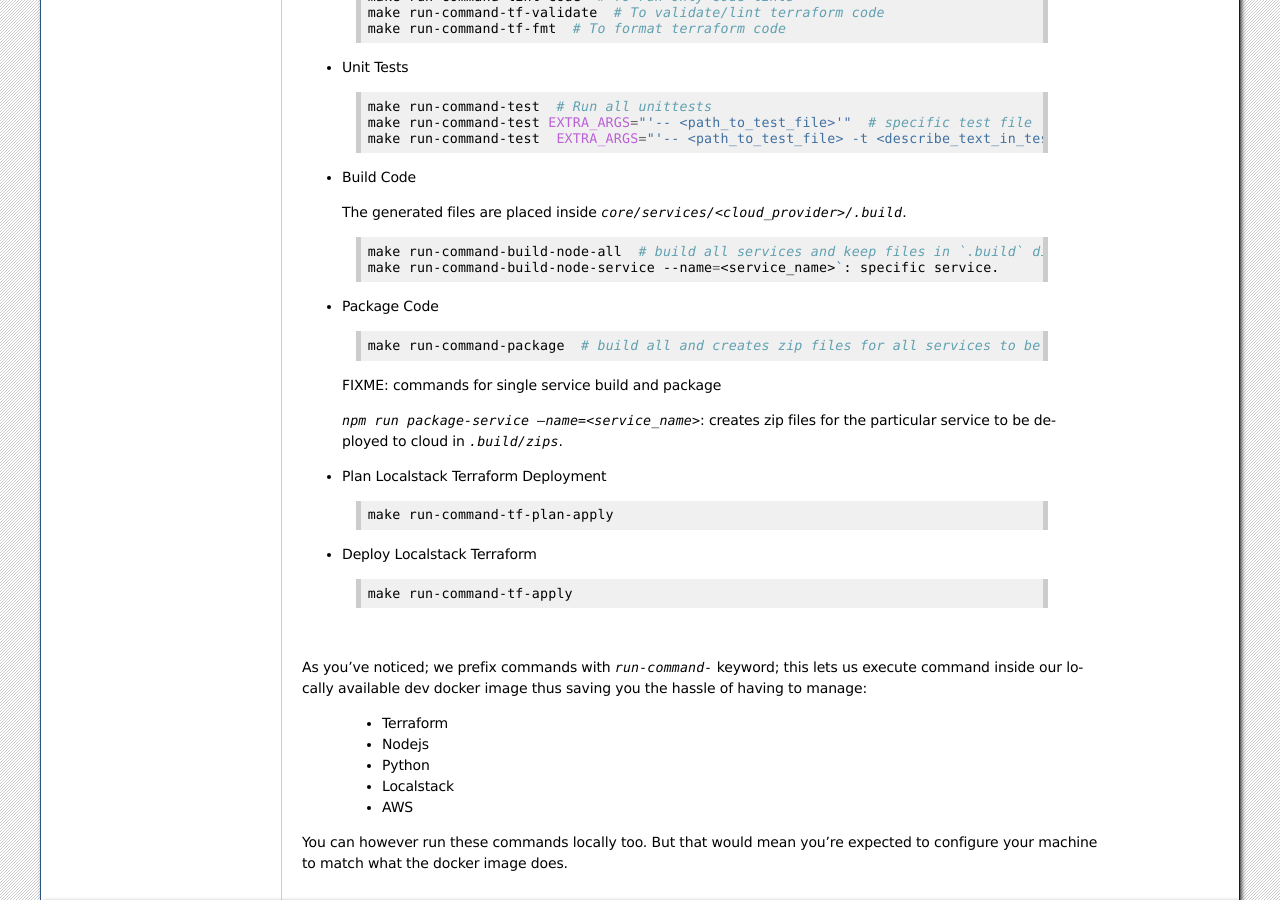
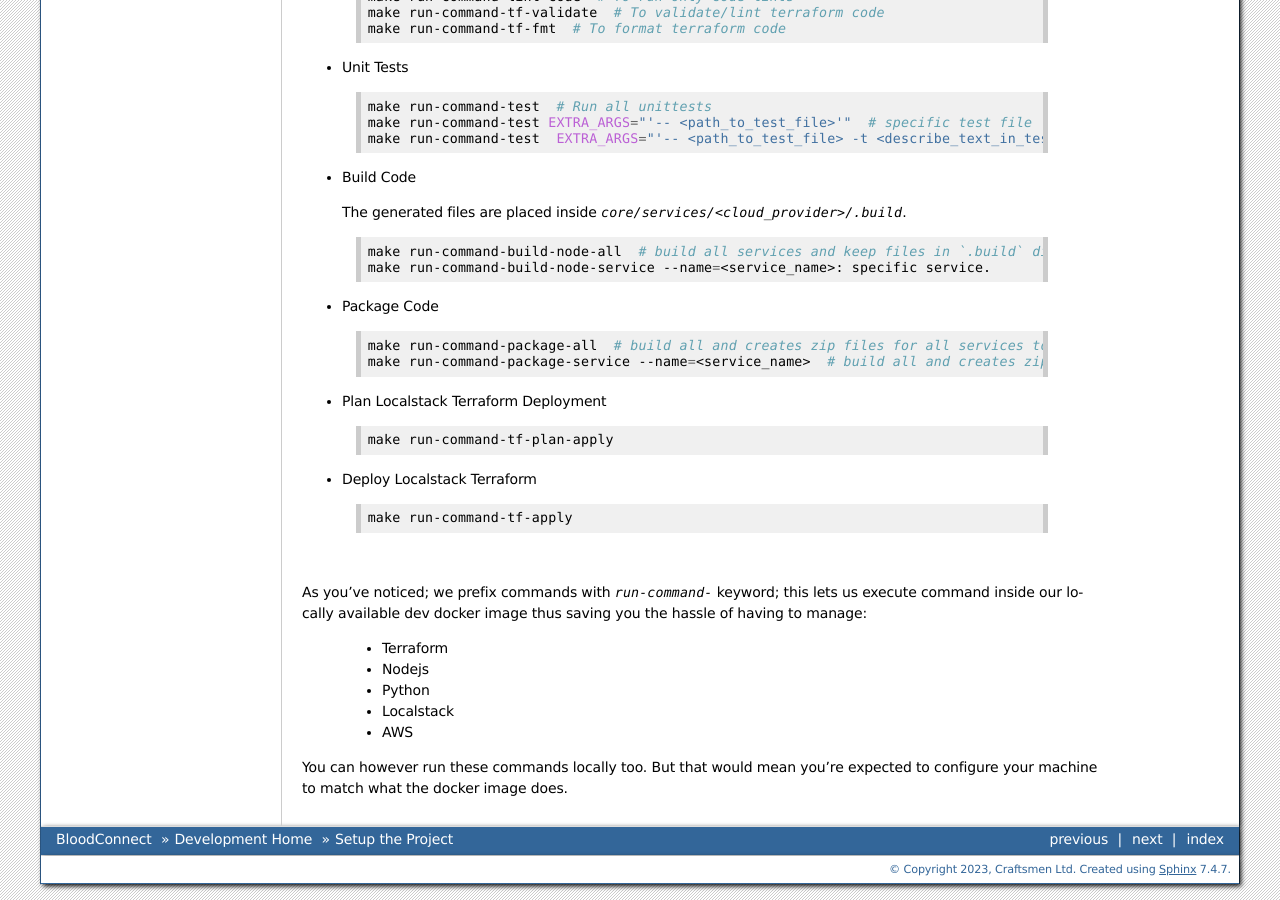
Before and after one commit to CraftsmenLtd/BloodConnect, a Sphinx documentation site: the page built from docs/development/GettingStarted.rst, in a window 1280 px wide and 900 px high, scrolled down 1642 px. Built offline with Sphinx 7.4.7, drawn with Linux system fonts in a browser that asks for light colours.

Commit message:
I-#17: package specific service

```diff
--- a/docs/development/GettingStarted.rst
+++ b/docs/development/GettingStarted.rst
@@ -109,17 +109,14 @@ When you make changes to the code base and want to run things to test; you can a
  .. code-block:: bash
 
     make run-command-build-node-all  # build all services and keep files in `.build` directory.
-    make run-command-build-node-service --name=<service_name>`: specific service.
+    make run-command-build-node-service --name=<service_name>: specific service.
 
 - Package Code
 
  .. code-block:: bash
 
-    make run-command-package  # build all and creates zip files for all services to be deployed to cloud in `.build/zips`.
-
- FIXME: commands for single service build and package
-
- | `npm run package-service --name=<service_name>`: creates zip files for the particular service to be deployed to cloud in `.build/zips`.
+    make run-command-package-all  # build all and creates zip files for all services to be deployed to cloud in `.build/zips`.
+    make run-command-package-service --name=<service_name>  # build all and creates zip files for a particular services to be deployed to cloud in `.build/zips`.
 
 - Plan Localstack Terraform Deployment
 
```
Also changed, not shown: 3 other files.
